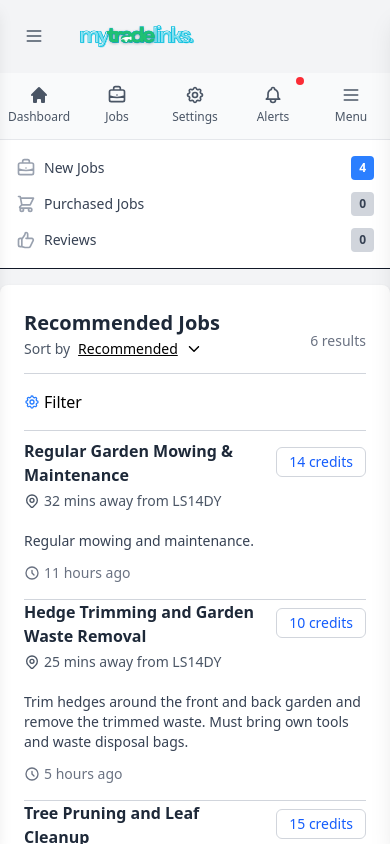
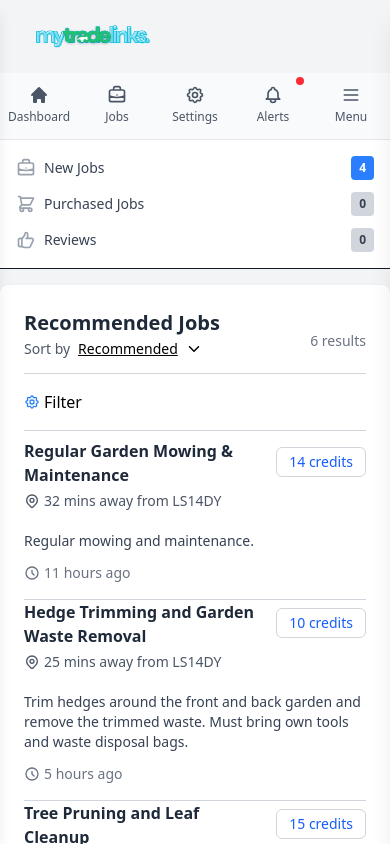
Before and after one commit to BTW-ZAIFOO/tradespeople, a React (Vite) app: page /dashboard in a window 390 px wide. Built offline with nearby package versions, Linux system fonts and the light colour scheme.

Commit message:
Fixed sidebar issue at desktop screen not showing

```diff
--- a/src/components/dashboard/DashboardHeader.jsx
+++ b/src/components/dashboard/DashboardHeader.jsx
@@ -26,7 +26,7 @@ const DashboardHeader = ({ toggleSidebar, sidebarOpen }) => {
 
       {/* ===================== RIGHT NOTIFICATION SIDEBAR ===================== */}
       <div
-        className={`fixed top-0 right-0 h-full w-4/5 max-w-xs bg-white shadow-xl z-50 transition-transform duration-300 transform md:hidden overflow-y-auto ${
+        className={`fixed top-0 right-0 h-full w-4/5 max-w-xs bg-white shadow-xl z-50 transition-transform duration-300 transform md:block overflow-y-auto ${
           notifOpen ? "translate-x-0" : "translate-x-full"
         }`}
       >
@@ -92,43 +92,6 @@ const DashboardHeader = ({ toggleSidebar, sidebarOpen }) => {
           {/* Top Row - Logo and Hamburger */}
           <div className="flex items-center justify-between px-4 lg:px-24 py-3 border-gray-100">
             <div className="flex items-center space-x-2 lg:space-x-6">
-              {/* Hamburger Menu - Mobile Only */}
-              <button
-                onClick={toggleSidebar}
-                className="lg:hidden p-2 text-gray-600 hover:text-gray-900 hover:bg-gray-100 rounded-lg transition cursor-pointer"
-                aria-label="Toggle sidebar"
-              >
-                {sidebarOpen ? (
-                  <svg
-                    className="w-5 h-5"
-                    fill="none"
-                    stroke="currentColor"
-                    viewBox="0 0 24 24"
-                  >
-                    <path
-                      strokeLinecap="round"
-                      strokeLinejoin="round"
-                      strokeWidth={2}
-                      d="M6 18L18 6M6 6l12 12"
-                    />
-                  </svg>
-                ) : (
-                  <svg
-                    className="w-5 h-5"
-                    fill="none"
-                    stroke="currentColor"
-                    viewBox="0 0 24 24"
-                  >
-                    <path
-                      strokeLinecap="round"
-                      strokeLinejoin="round"
-                      strokeWidth={2}
-                      d="M4 6h16M4 12h16M4 18h16"
-                    />
-                  </svg>
-                )}
-              </button>
-
               {/* Mobile Logo */}
               <Link to="/" className="lg:hidden flex items-center gap-2">
                 <img src={logoImage} alt="Logo" className="h-12 w-auto" />
```
